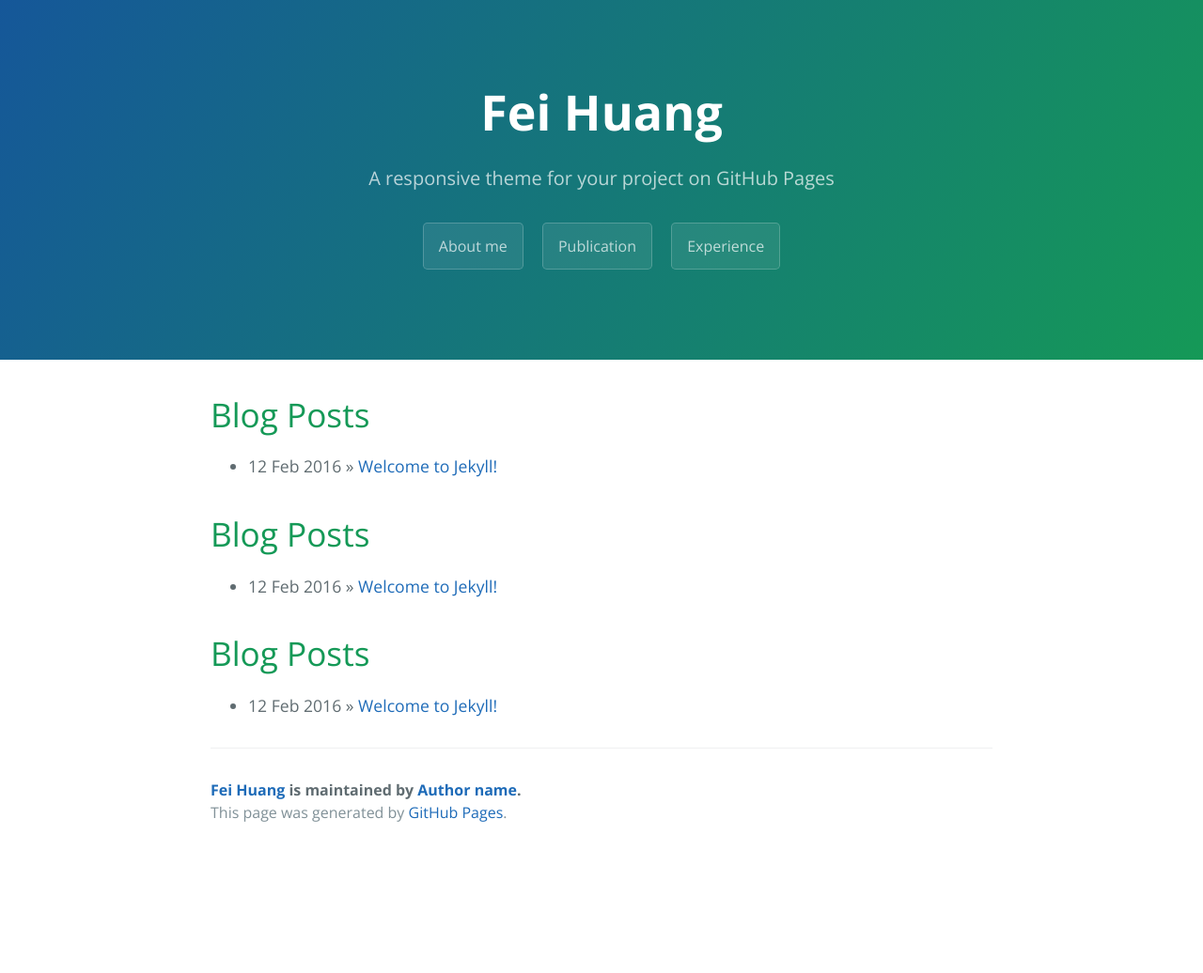
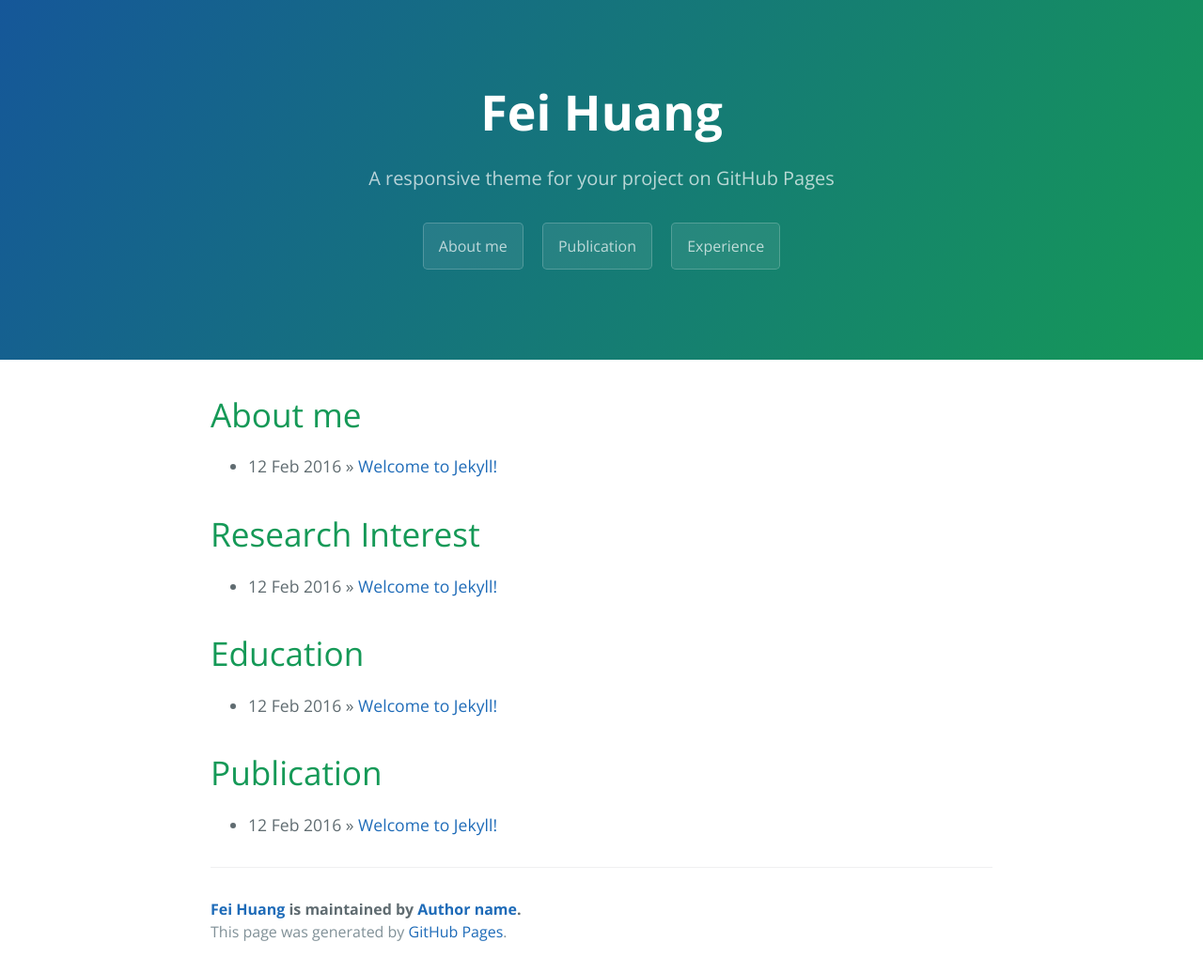
Before and after one commit to FredHuang16/FredHuang16.github.io, a Jekyll site: the page built from index.html, in a window 1280 px wide. Shown: the whole page at 94% size. Built offline with Jekyll 4.4.1, drawn with Linux system fonts in a browser that asks for light colours; the list of posts is cut into pages by our own code; before the commit the page ends 909 px from its top, so only the background shows below that.

Commit message:
Update index.html

```diff
--- a/index.html
+++ b/index.html
@@ -4,19 +4,25 @@ title: {{ Fei Huang }}
 ---
 
 <div id="home">
-  <h1>Blog Posts</h1>
+  <h1>About me</h1>
   <ul class="posts">
     {% for post in site.posts %}
       <li><span>{{ post.date | date_to_string }}</span> &raquo; <a href="{{ site.baseurl }}{{ post.url }}">{{ post.title }}</a></li>
     {% endfor %}
   </ul>
-  <h1>Blog Posts</h1>
+  <h1>Research Interest</h1>
   <ul class="posts">
     {% for post in site.posts %}
       <li><span>{{ post.date | date_to_string }}</span> &raquo; <a href="{{ site.baseurl }}{{ post.url }}">{{ post.title }}</a></li>
     {% endfor %}
   </ul>
-  <h1>Blog Posts</h1>
+  <h1>Education</h1>
+  <ul class="posts">
+    {% for post in site.posts %}
+      <li><span>{{ post.date | date_to_string }}</span> &raquo; <a href="{{ site.baseurl }}{{ post.url }}">{{ post.title }}</a></li>
+    {% endfor %}
+  </ul>
+  <h1>Publication</h1>
   <ul class="posts">
     {% for post in site.posts %}
       <li><span>{{ post.date | date_to_string }}</span> &raquo; <a href="{{ site.baseurl }}{{ post.url }}">{{ post.title }}</a></li>
```
